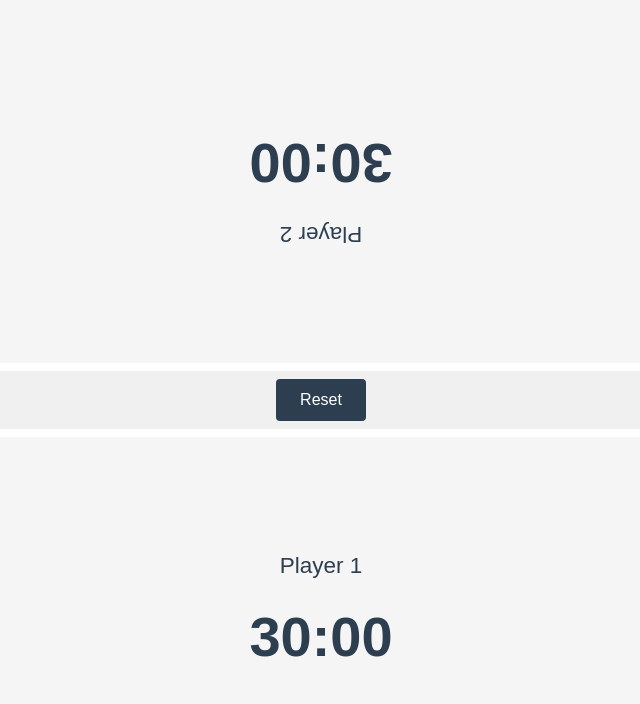
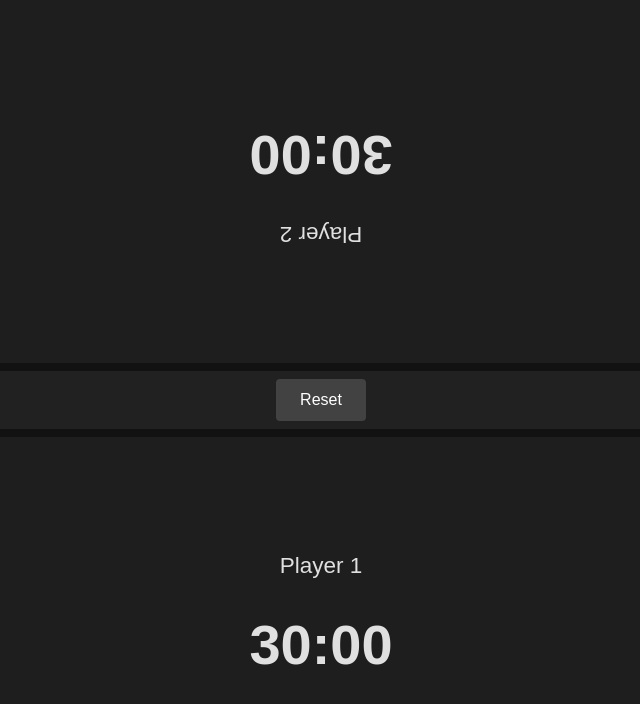
Before and after one commit to AgustinRamiroDiaz/scrabble-clock, a Vue app: page / in a window 1280 px wide. Shown: the top 704 px of the page, without its empty margins (319-959 px from the left). Built offline with nearby package versions, Linux system fonts and the light colour scheme; the HTML template or start-up script is replaced by a standard one.

Commit message:
dark color
Signed-off-by: Agustín Ramiro Díaz <agustin.ramiro.diaz@gmail.com>

```diff
--- a/src/App.vue
+++ b/src/App.vue
@@ -145,11 +145,13 @@ const handlePlayerClick = (player: number) => {
   right: 0;
   bottom: 0;
   overflow: hidden;
+  background-color: #121212;
+  color: #e0e0e0;
 }
 
 h1 {
   margin: 0.5rem 0;
-  color: #2c3e50;
+  color: #e0e0e0;
   font-size: 1.5rem;
 }
 
@@ -167,7 +169,7 @@ h1 {
   width: 100%;
   padding: 1rem;
   border-radius: 0;
-  background-color: #f5f5f5;
+  background-color: #1e1e1e;
   cursor: pointer;
   transition: all 0.3s ease;
   flex: 1;
@@ -175,6 +177,7 @@ h1 {
   flex-direction: column;
   justify-content: center;
   margin: 0;
+  color: #e0e0e0;
 }
 
 /* Player 2 is upside down for face-to-face play */
@@ -183,17 +186,17 @@ h1 {
 }
 
 .player-clock.active {
-  background-color: #4caf50;
+  background-color: #2e7d32;
   color: white;
-  box-shadow: 0 0 15px rgba(0, 0, 0, 0.2);
+  box-shadow: 0 0 15px rgba(46, 125, 50, 0.5);
 }
 
 .player-clock.overtime {
-  background-color: #ff9800;
+  background-color: #e65100;
 }
 
 .player-clock.active.overtime {
-  background-color: #f44336;
+  background-color: #c62828;
 }
 
 .time {
@@ -209,14 +212,14 @@ h1 {
   padding: 0.5rem;
   width: 100%;
   z-index: 10;
-  background-color: #f0f0f0;
+  background-color: #212121;
 }
 
 button {
   padding: 0.75rem 1.5rem;
   border: none;
   border-radius: 4px;
-  background-color: #2c3e50;
+  background-color: #424242;
   color: white;
   cursor: pointer;
   font-size: 1rem;
@@ -224,16 +227,21 @@ button {
 }
 
 button:hover {
-  background-color: #1a2530;
+  background-color: #616161;
 }
 
 .overtime-indicator {
   font-weight: bold;
   color: white;
-  background-color: rgba(0, 0, 0, 0.2);
+  background-color: rgba(255, 255, 255, 0.15);
   padding: 0.25rem 0.5rem;
   border-radius: 4px;
   display: inline-block;
+}
+
+h2 {
+  color: #e0e0e0;
+  margin: 0.5rem 0;
 }
 
 /* Make sure the app takes full height on mobile */
```
